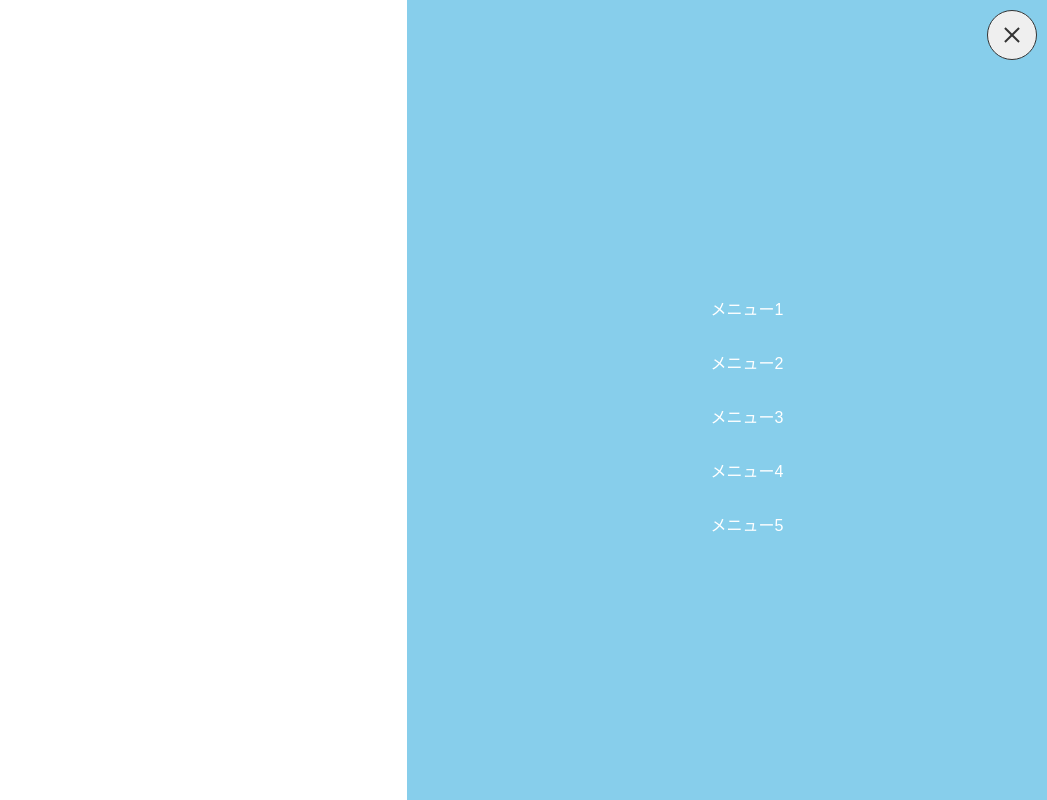
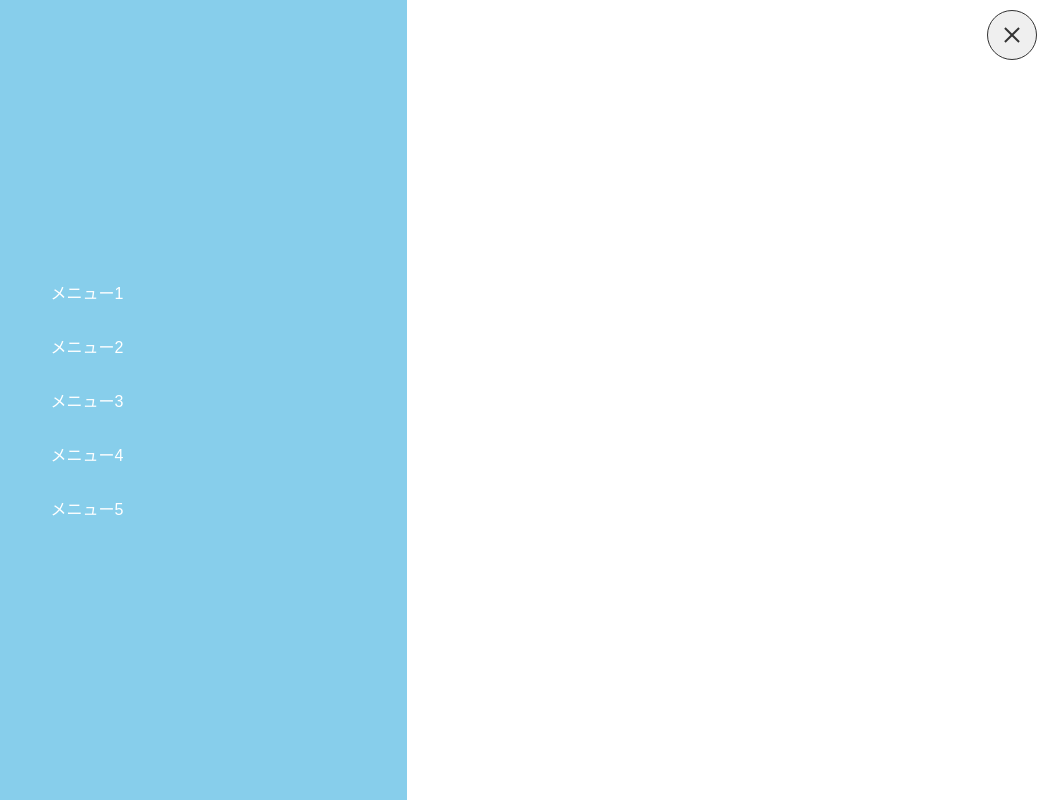
Before and after one commit to sae-github/drawer-menu, a website built with Parcel: page index.html in a window 1280 px wide. Both pictures are taken after a click on the button 1245 px from the left and 35 px from the top of the page. Shown: the whole page, without its empty margins (233-1280 px from the left). Built offline with nearby package versions, Linux system fonts and the light colour scheme.

Commit message:
perf：index.html style.css index.js

```diff
--- a/index.html
+++ b/index.html
@@ -14,12 +14,12 @@
           <span class="p-hamburger__line"></span>
         </button>
         <nav class="p-global-nav" aria-hidden="true" id="js-global-nav">
-          <ul class="p-global-nav__list">
-            <li class="p-global-nav__item"><a href="">メニュー1</a></li>
-            <li class="p-global-nav__item"><a href="">メニュー2</a></li>
-            <li class="p-global-nav__item"><a href="">メニュー3</a></li>
-            <li class="p-global-nav__item"><a href="">メニュー4</a></li>
-            <li class="p-global-nav__item"><a href="">メニュー5</a></li>
+          <ul　 class="p-global-nav__list">
+            <li class="p-global-nav__item"><a href="http://">メニュー1</a></li>
+            <li class="p-global-nav__item"><a href="http://">メニュー2</a></li>
+            <li class="p-global-nav__item"><a href="http://">メニュー3</a></li>
+            <li class="p-global-nav__item"><a href="http://">メニュー4</a></li>
+            <li class="p-global-nav__item"><a href="http://">メニュー5</a></li>
           </ul><!-- /.p-global-nav__list-->
         </nav><!-- /.p-header-nav -->
       </div><!-- /.l-inner -->
--- a/src/index.js
+++ b/src/index.js
@@ -1,7 +1,14 @@
 const js_hamburger = document.getElementById("js-hamburger");
 const js_globalNav = document.getElementById("js-global-nav");
 
-js_hamburger.addEventListener("click", function() {
+js_hamburger.addEventListener("mouseover",function() {
+  js_globalNav.style.willChange = "transform";
+});
+js_hamburger.addEventListener("mouseout",function() {
+  js_globalNav.style.willChange = "";
+});
+
+js_hamburger.addEventListener("click",function () {
   js_globalNav.classList.toggle("is-active");
   if (this.getAttribute("aria-expanded") === "false") {
     this.setAttribute("aria-expanded", "true");
--- a/src/styles.css
+++ b/src/styles.css
@@ -21,16 +21,18 @@ li {
   background-color: skyblue;
   position: fixed;
   top: 0;
-  right: 0;
+  left: 0;
   width: 50%;
   height: 100%;
-  transform: translate(100%);
-  transition: 0.3s;
+  transform: translate(-100%);
+  transition:  0.2s;
 }
+
+
 
 .is-active {
   transform: translateX(0);
-  transition: 0.3s;
+  transition: 0.25s;
 }
 
 .p-global-nav__list {
@@ -42,6 +44,7 @@ li {
   left: 50%;
   transform: translate(-50%, -50%);
 }
+
 .p-global-nav__item:not(:first-child) {
   margin-top: 30px;
 }
@@ -49,7 +52,6 @@ li {
 .p-hamburger {
   position: absolute;
   top: 10px;
-  bottom: 0;
   right: 10px;
   width: 50px;
   height: 50px;
```
